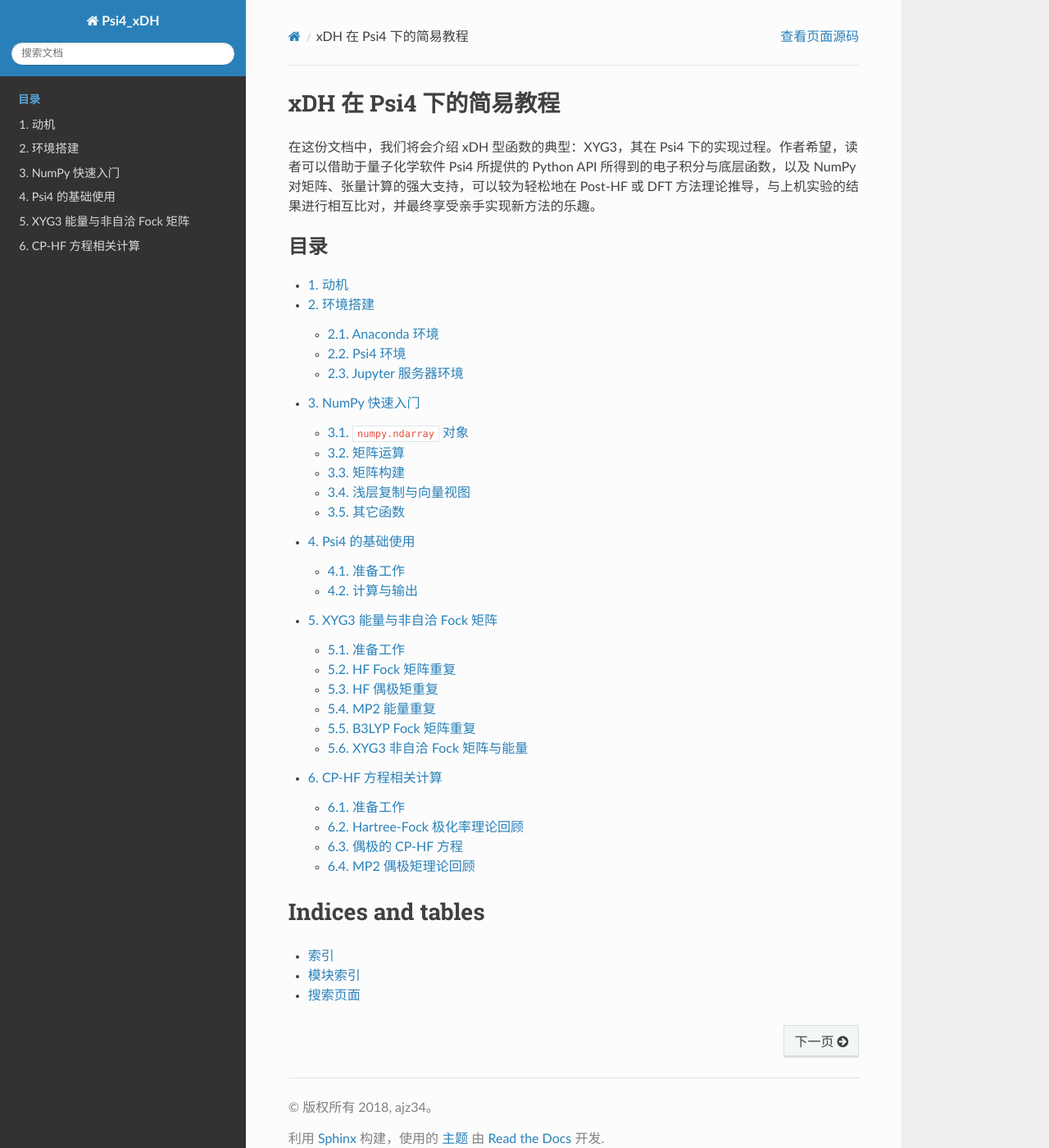
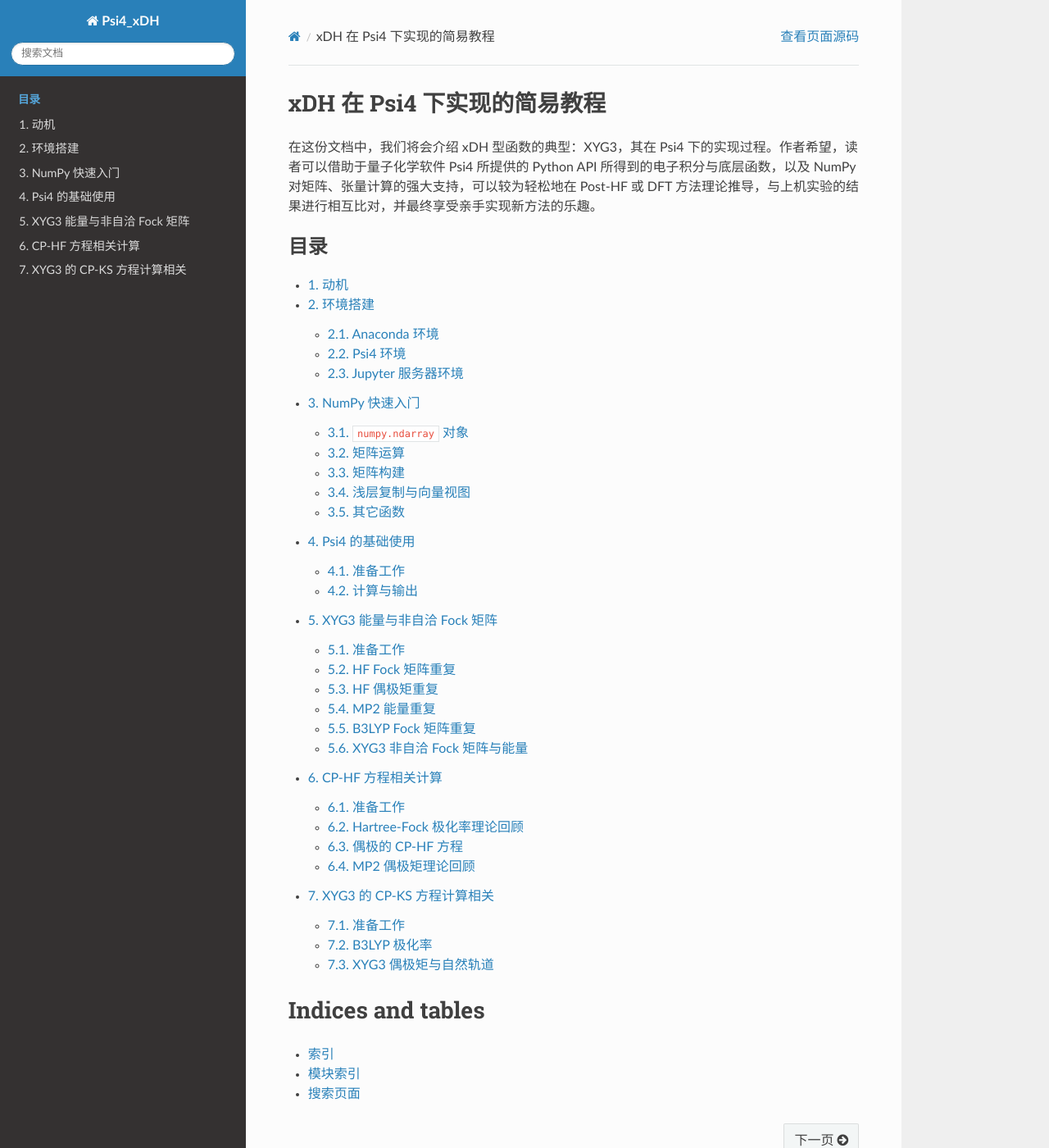
Before and after one commit to ajz34/Psi4_xDH, a Sphinx documentation site: the page built from source/index.rst, in a window 1280 px wide and 1400 px high. Shown: the whole window at 82% size. Built offline with Sphinx 7.4.7 and the Read the Docs theme 2.0.0, drawn with Linux system fonts in a browser that asks for light colours.

Commit message:
xyg3 cpks complete

```diff
--- a/source/index.rst
+++ b/source/index.rst
@@ -3,8 +3,8 @@
    You can adapt this file completely to your liking, but it should at least
    contain the root `toctree` directive.
 
-xDH 在 Psi4 下的简易教程
-========================
+xDH 在 Psi4 下实现的简易教程
+============================
 
 在这份文档中，我们将会介绍 xDH 型函数的典型：XYG3，其在 Psi4 下的实现过程。作者希望，读者可以借助于量子化学软件 Psi4 所提供的 Python API 所得到的电子积分与底层函数，以及 NumPy 对矩阵、张量计算的强大支持，可以较为轻松地在 Post-HF 或 DFT 方法理论推导，与上机实验的结果进行相互比对，并最终享受亲手实现新方法的乐趣。
 
@@ -19,6 +19,7 @@
    basic_usage
    xyg3_energy
    mp2_cphf
+   xyg3_cpks
 
 Indices and tables
 ==================
```
Also changed, not shown: source/mp2_cphf.ipynb, source/xyg3_cpks.ipynb (added), 1 other file.
